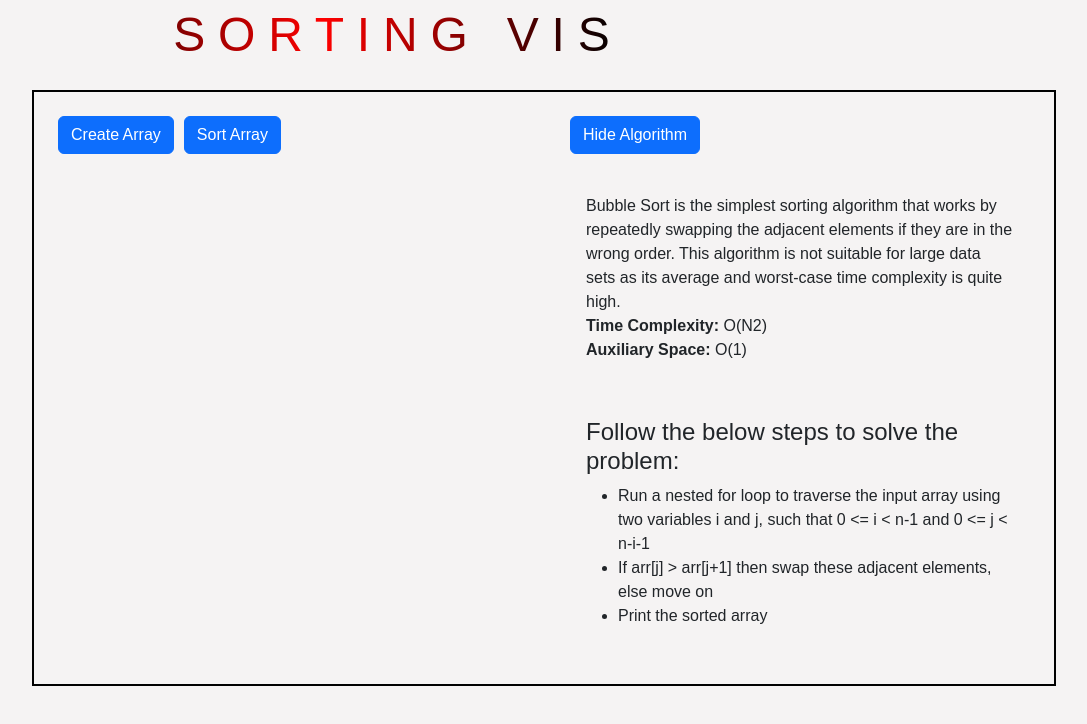
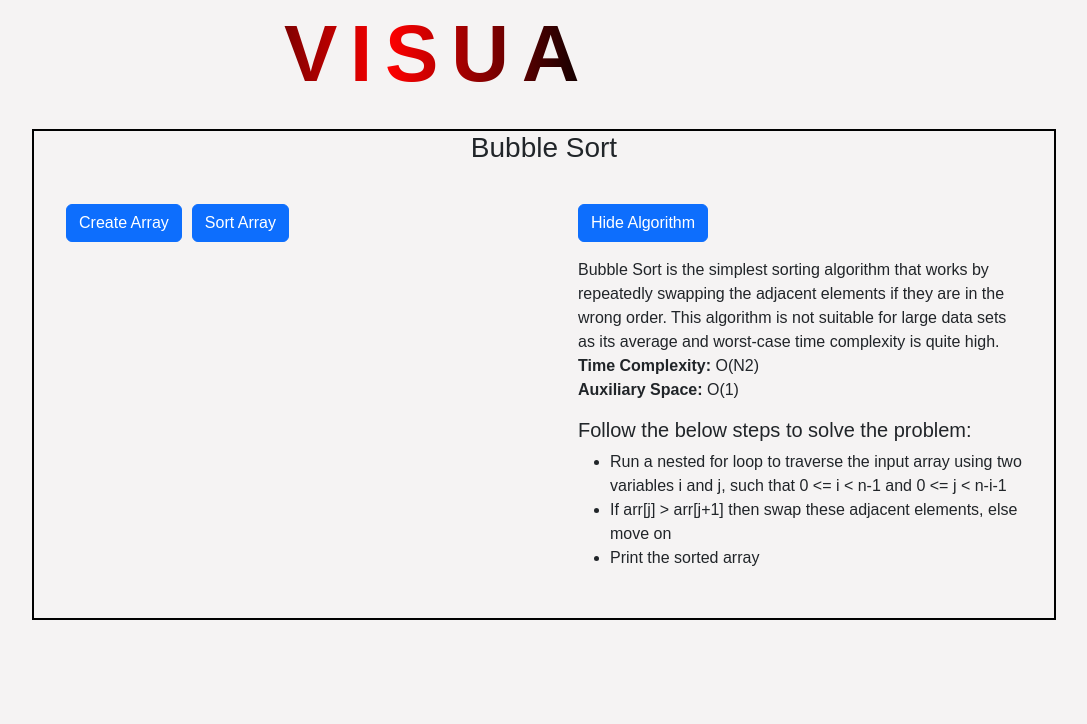
Before and after one commit to ishidesigns/visualgo-sorting-visualizer, a React (Create React App) app: page /Bubble-Sort in a window 1280 px wide. Both pictures are taken after a click on the button "View Algorithm". Shown: the top 724 px of the page, without its empty margins (96-1183 px from the left). Built offline with nearby package versions, Linux system fonts and the light colour scheme.

Commit message:
added files via upload

```diff
--- a/src/App.css
+++ b/src/App.css
@@ -7,17 +7,3 @@
 }
 
 /* Bubblesort */
-.bubble-sort {
-  border: 2px solid black;
-  width: 80%;
-  margin-left: 10%;
-  margin-top: 20px;
-  display: grid;
-  grid-template-columns: repeat(2, 1fr);
-  grid-gap: 20px;
-  padding: 1rem;
-}
-
-.left header .header-button {
-  margin-right: 10px;
-}
--- a/src/App.js
+++ b/src/App.js
@@ -11,10 +11,9 @@ import HeapSort from "./components/HeapSort";
 
 function App() {
   return (
-    <div className="">
+    <div className="home">
       <div className="header">
-        {" "}
-        <h1 id="animateText">Sorting Visualizer</h1>
+        <h1 id="animateText">VISUALGO</h1>
       </div>
 
       <BrowserRouter>
--- a/src/components/BubbleSort.js
+++ b/src/components/BubbleSort.js
@@ -66,6 +66,10 @@ function BubbleSort() {
     setViewArray(data);
   };
   return (
+    <div className="main-div">
+      <div className="header-div">
+        <h3>Bubble Sort</h3>
+      </div>
       <div className="bubble-sort">
         <section className="left">
           <header className="header-btn">
@@ -123,6 +127,7 @@ function BubbleSort() {
           <div className="">{viewAlgo && <DisplayBubbleAlgo />}</div>
         </section>
       </div>
+    </div>
   );
 }
 
--- a/src/components/DisplayBubbleAlgo.js
+++ b/src/components/DisplayBubbleAlgo.js
@@ -15,7 +15,7 @@ function DisplayBubbleAlgo() {
         </div>
       </div>
       <div className="algo">
-        <h4>Follow the below steps to solve the problem:</h4>
+        <h5>Follow the below steps to solve the problem:</h5>
         <ul>
           <li>
             Run a nested for loop to traverse the input array using two
--- a/src/css/Header.css
+++ b/src/css/Header.css
@@ -10,7 +10,8 @@
     font-family: sans-serif;
     text-transform: uppercase;
     letter-spacing: 1vw;
-  font-size: 3rem;
+    font-size: 5rem;
+    font-weight: bold;
     background: linear-gradient(90deg, #000, red, #000);
     background-repeat: no-repeat;
     background-size: 80%;
--- a/src/css/algorithm.css
+++ b/src/css/algorithm.css
@@ -1,21 +1,36 @@
+.main-div {
+    border: 2px solid black;
+    width: 80%;
+    margin-left: 10%;
+    margin-top: 20px;
+}
+
+.main-div .header-div {
+    text-align: center;
+}
+
 .bubble-sort {
+
+    display: grid;
+    grid-template-columns: repeat(2, 1fr);
+    grid-gap: 20px;
     padding: 0.5rem;
 }
 
+.left header .header-button {
+    margin-right: 10px;
+}
+
 .right, .left {
-    padding: 1rem;
+    padding: 1.5rem;
 }
 
 .algo-desc {
-    margin: 1.5rem 0;
+    margin: 1rem 0;
 }
 
 .display-algo, .ip-arr {
     width: 100%;
-}
-
-.algo-desc, .algo {
-    padding: 1rem;
 }
 
 .header-btn {
@@ -28,7 +43,6 @@
     flex-direction: row;
     justify-content: space-evenly;
 }
-
 
 .array-element {
     border: 1px solid black;
@@ -51,7 +65,7 @@
         font-size: 0.75rem;
     }
 
-    .right h4 {
+    .right h5 {
         font-size: 1rem;
     }
 }
@@ -61,7 +75,6 @@
         width: 100%;
     }
 }
-
 
 @media (max-width:480px) {
     .right, .left {
```
Lines whose indentation alone changed are shown as unchanged.
